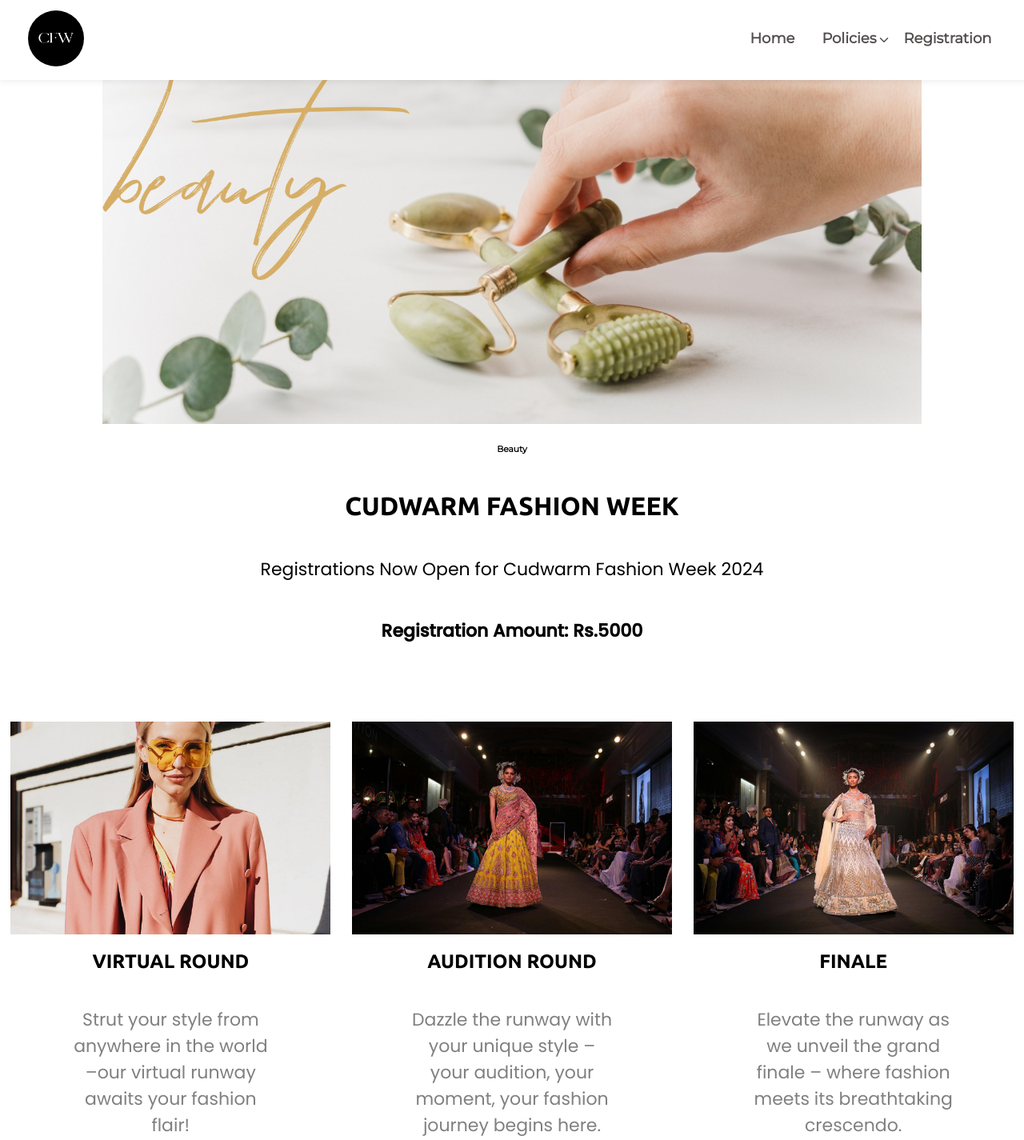
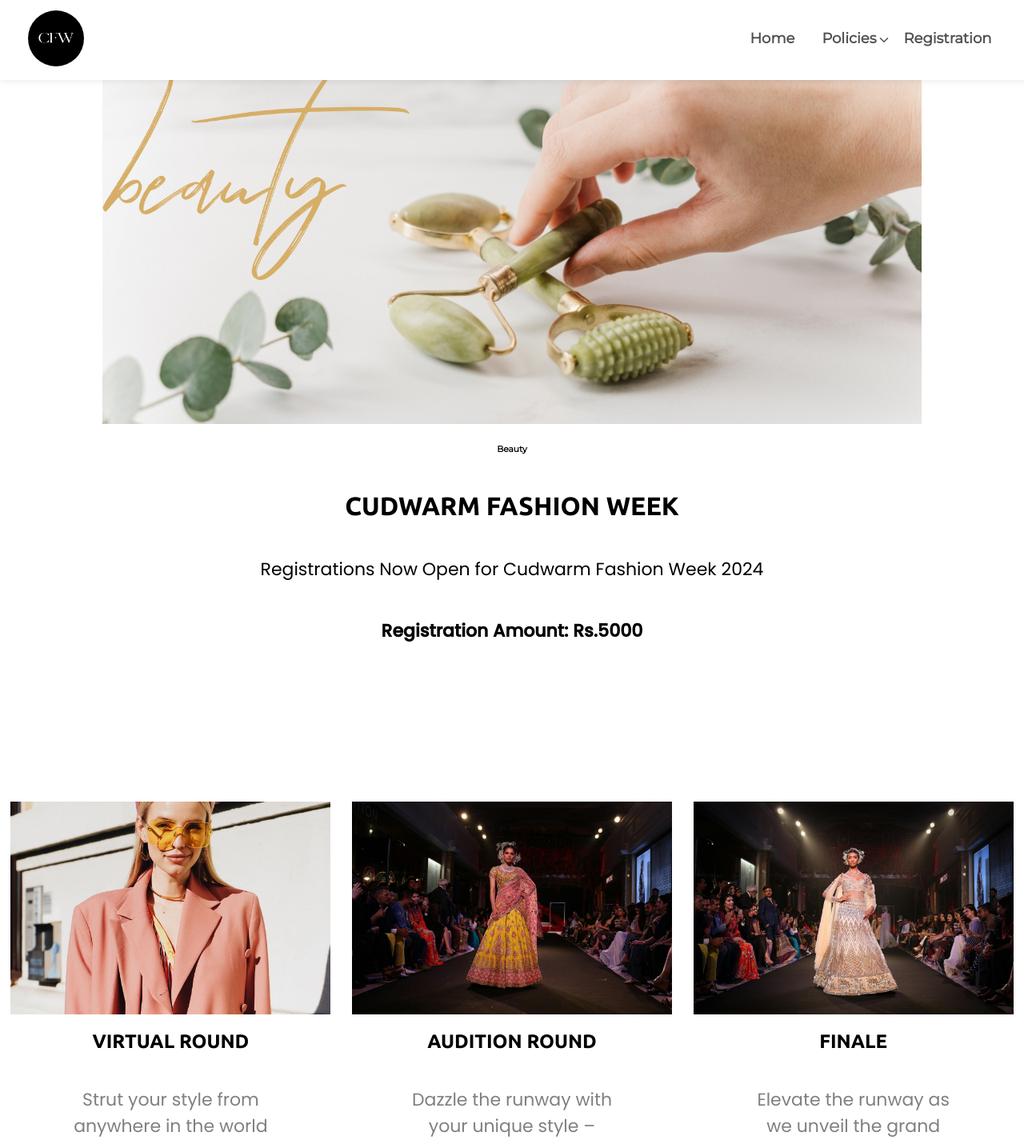
Before and after one commit to 100rav5026/cfw-project, a React (Create React App) app: page /Registration in a window 1280 px wide. Shown: the top 1425 px of the page at 80% size. Built offline with nearby package versions, Linux system fonts and the light colour scheme; a web font is replaced by a local one.

Commit message:
Removing Viewport

```diff
--- a/public/index.html
+++ b/public/index.html
@@ -2,7 +2,6 @@
 <html lang="en">
   <head>
     <title>CFW</title>
-    <meta name="viewport" content="width=device-width, initial-scale=1">
     <link rel="preconnect" href="https://fonts.googleapis.com">
     <link rel="preconnect" href="https://fonts.gstatic.com" crossorigin>
     <link href="https://fonts.googleapis.com/css2?family=Lemon&family=Montserrat:ital,wght@0,200;1,200&family=Poppins:wght@400;500&display=swap" rel="stylesheet">
--- a/public/styles.css
+++ b/public/styles.css
@@ -647,7 +647,7 @@
     display: flex;
     align-items: center;
     width: 100%;
-    height: 600px;
+    height: 800px;
 }
 
 .registration-box p {
@@ -710,6 +710,7 @@
 .image-container-2 {
     position: relative;
     text-align: center;
+    height: 600px;
 }
 
 .elementor-widget-wrap-1 {
```
